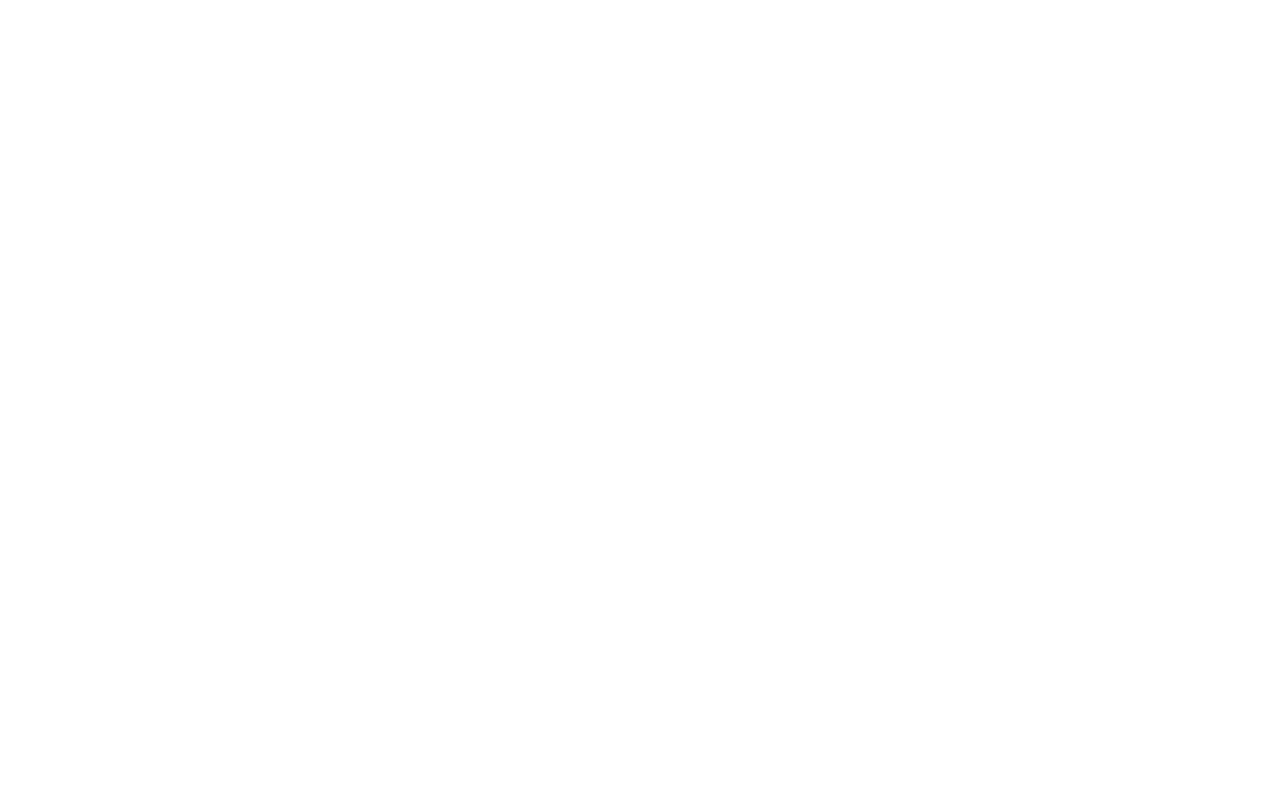
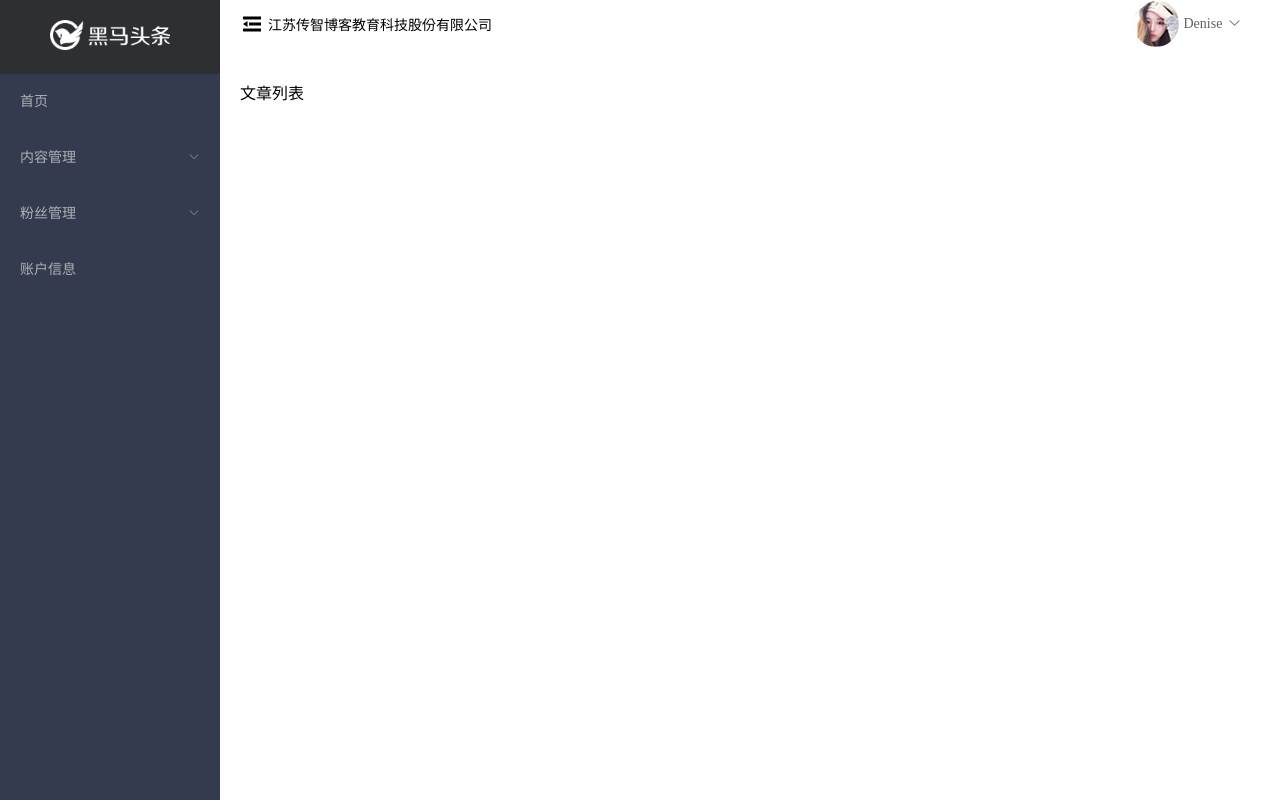
Before and after one commit to Danyang711/toutiao-88, a Vue app: page /#/article in a window 1280 px wide. Built offline with nearby package versions, Linux system fonts and the light colour scheme.

Commit message:
让路由页面和导航菜单对应

```diff
--- a/src/router/index.js
+++ b/src/router/index.js
@@ -1,20 +1,37 @@
 import Vue from 'vue'
 import VueRouter from 'vue-router'
+import Login from '../views/login'
+import Home from '../views/home'
 import Layout from '../views/layout'
-import Login from '../views/login'
+import Article from '../views/article'
+import Publish from '../views/publish'
+
 Vue.use(VueRouter)
 
 const routes = [
 
-  {
-    path: '/',
-    redirect: '/layout'
-  },
   // 一级路由
   {
-    path: '/layout',
-    name: 'layout',
-    component: Layout
+    // 默认
+    path: '/',
+    component: Layout,
+    children: [
+      {
+        // 首页
+        path: '',
+        component: Home
+      },
+      {
+        // 文章列表
+        path: '/article',
+        component: Article
+      },
+      {
+        // 发表文章
+        path: '/publish',
+        component: Publish
+      }
+    ]
   },
   // 一级路由
   {
--- /dev/null
+++ b/src/views/article/index.vue
@@ -0,0 +1,13 @@
+<template>
+  <div>文章列表</div>
+</template>
+
+<script>
+export default {
+
+}
+</script>
+
+<style>
+
+</style>
--- /dev/null
+++ b/src/views/home/index.vue
@@ -0,0 +1,13 @@
+<template>
+  <div>首页</div>
+</template>
+
+<script>
+export default {
+
+}
+</script>
+
+<style>
+
+</style>
--- a/src/views/layout/index.vue
+++ b/src/views/layout/index.vue
@@ -6,19 +6,25 @@
        <img src="../../assets/img/logo_admin.png" alt="">
      </div>
      <!-- 左侧导航 -->
-     <el-menu style="width:221px" background-color="#353b4e" text-color="#adafb5" active-text-color="#ffd04b">
+     <el-menu
+        style="width:221px"
+        background-color="#353b4e"
+        text-color="#adafb5"
+        active-text-color="#ffd04b"
+        router
+     >
        <!-- 一级菜单 -->
-       <el-menu-item>首页</el-menu-item>
+       <el-menu-item index="/">首页</el-menu-item>
        <!-- 二级菜单 -->
-    <el-submenu>
+    <el-submenu index="1">
       <template slot="title">内容管理</template>
-      <el-menu-item>发布文章</el-menu-item>
-      <el-menu-item>内容列表</el-menu-item>
+      <el-menu-item index="/publish">发布文章</el-menu-item>
+      <el-menu-item index="/article">内容列表</el-menu-item>
       <el-menu-item>素材管理</el-menu-item>
       <el-menu-item>评论列表</el-menu-item>
     </el-submenu>
     <!-- 二级菜单 -->
-    <el-submenu>
+    <el-submenu index="2">
       <template slot="title">粉丝管理</template>
       <el-menu-item>图文数据</el-menu-item>
       <el-menu-item>粉丝概况</el-menu-item>
--- a/src/views/login/index.vue
+++ b/src/views/login/index.vue
@@ -95,7 +95,7 @@
           }).then((result) => {
           //  储存到本地
             window.localStorage.setItem('user-token', result.data.data.token)
-            this.$router.push('/home')
+            this.$router.push('/layout')
           }).catch(() => {
             // 提示消息
             this.$message({
--- /dev/null
+++ b/src/views/publish/index.vue
@@ -0,0 +1,13 @@
+<template>
+  <div>发表文章</div>
+</template>
+
+<script>
+export default {
+
+}
+</script>
+
+<style>
+
+</style>
```
